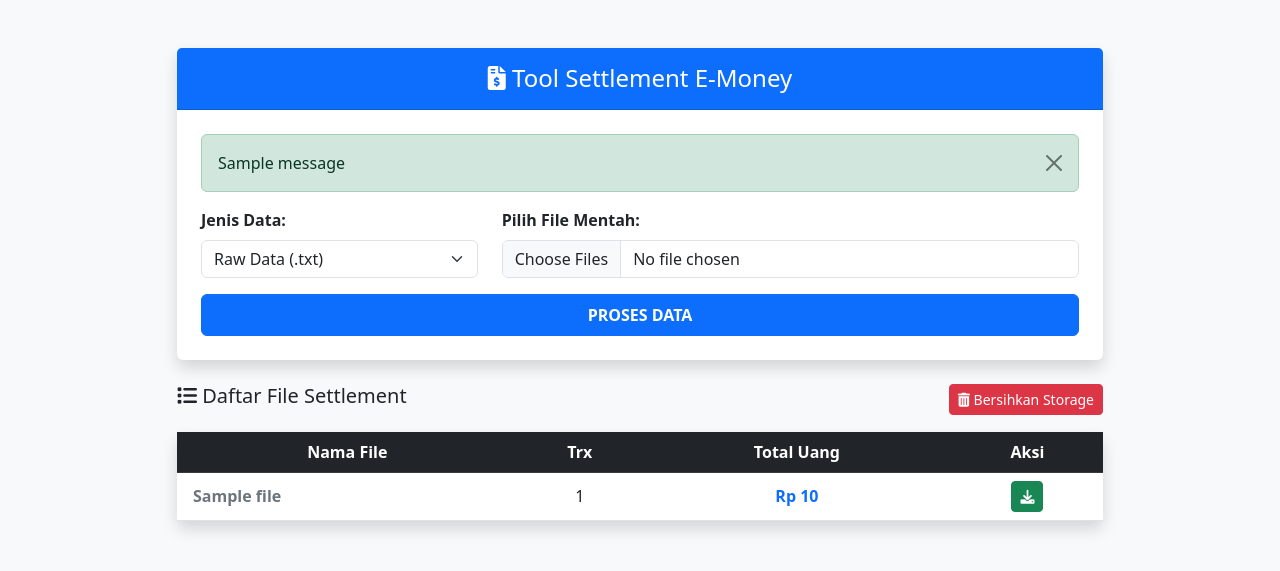
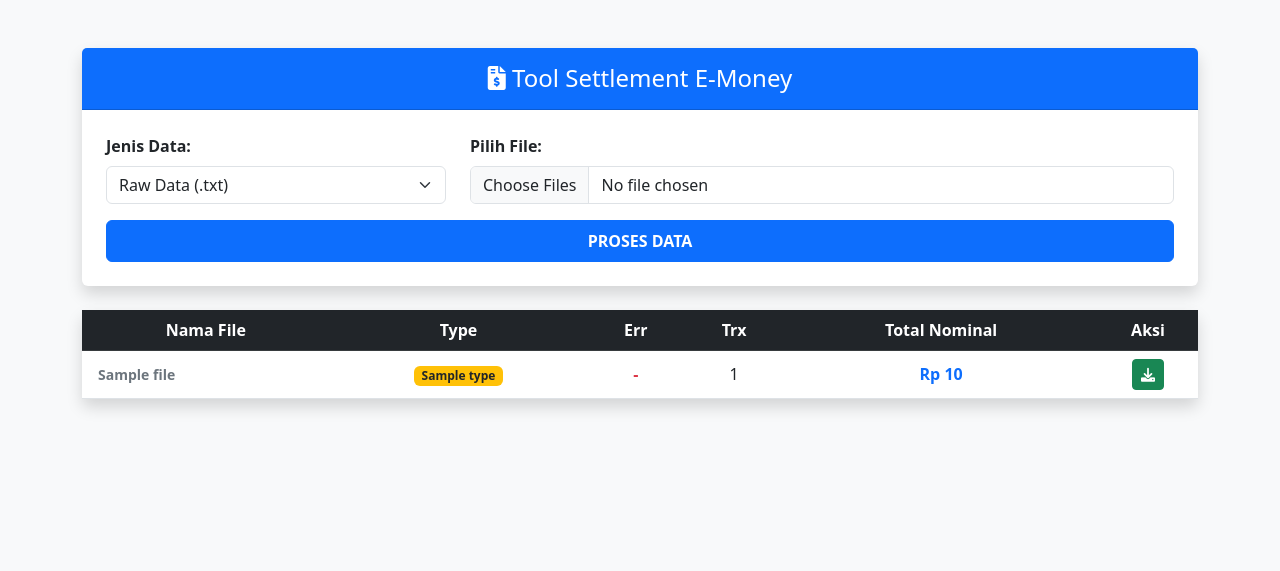
Before and after one commit to ilham113/E-Tool, a Flask app: template templates/index.html in a window 1280 px wide. Shown: the top 571 px of the page. Run offline with Flask 3, Linux system fonts and the light colour scheme; the template is opened without the code that fills it: most values are stand-ins (such as "Sample title", 1, 10 or a date in 2020); one stand-in notice (Sample message) is shown; parts of the project's set-up code (start-up, migrations or seed data) failed here and were passed over.

Commit message:
finalise

```diff
--- a/api/index.py
+++ b/api/index.py
@@ -18,7 +18,6 @@ OUTPUT_FOLDER = '/tmp/kirim'
 LOG_FOLDER = '/tmp/logs'
 
 def ensure_dirs():
-    """Memastikan direktori tersedia saat aplikasi dijalankan."""
     for folder in [UPLOAD_FOLDER, OUTPUT_FOLDER, LOG_FOLDER]:
         os.makedirs(folder, exist_ok=True)
 
@@ -28,9 +27,7 @@ app.config['OUTPUT_FOLDER'] = OUTPUT_FOLDER
 # 3. SETUP LOGGING
 os.makedirs(LOG_FOLDER, exist_ok=True)
 log_filename = os.path.join(LOG_FOLDER, "log_kartu.log")
-
 log_handler = TimedRotatingFileHandler(log_filename, when="midnight", interval=1, backupCount=30)
-log_handler.suffix = "%Y-%m-%d"
 log_handler.setFormatter(logging.Formatter('%(asctime)s - %(levelname)s - %(message)s'))
 
 logger = logging.getLogger("KartuLogger")
@@ -42,53 +39,44 @@ logger.addHandler(log_handler)
 # ---------------------------------------------------------
 def process_emoney_data(data_type='raw'):
     ensure_dirs()
-    df = pd.DataFrame(columns=['mid', 'tid', 'kode_bank', 'no_kartu', 'saldo', 'tarif', 'counter', 'trx_date', 'waktu_unik', 'respon'])
+    df = pd.DataFrame(columns=['mid', 'tid', 'kode_bank', 'no_kartu', 'saldo', 'tarif', 'counter', 'trx_date', 'waktu_unik', 'respon', 'error_code'])
 
     file_list = [f for f in os.listdir(app.config['UPLOAD_FOLDER']) if f.endswith(('.txt', '.NOK'))]
-    if not file_list:
-        return False
+    if not file_list: return False
 
     for nama_file in file_list:
         file_path = os.path.join(app.config['UPLOAD_FOLDER'], nama_file)
         try:
             with open(file_path, 'r', encoding='utf-8') as file:
                 lines = file.readlines()
-
-            for idx, line in enumerate(lines):
+            for line in lines:
                 line = line.strip()
                 if not line: continue
 
+                error_code = ""
                 if data_type == 'nok':
-                    # Logika khusus file .NOK: split spasi & bersihkan suffix '03'
+                    # Logika khusus file .NOK: split spasi, ambil kolom pertama, & error code di kolom terakhir
                     parts = line.split(" ")
                     hexdata = parts[0]
-                    if hexdata.endswith("03"):
-                        hexdata = hexdata[:-2]
+                    error_code = parts[-1] if len(parts) > 1 else ""
+                    if hexdata.endswith("03"): hexdata = hexdata[:-2] # Hapus suffix '03' Count mismatch
                 else:
                     hexdata = line
 
-                if len(hexdata) < 94:
-                    continue
+                if len(hexdata) < 94: continue
 
                 full_hex = '0200a900000000' + hexdata
                 try:
                     new_row = {
-                        'mid': full_hex[16:32],
-                        'tid': full_hex[32:40],
-                        'kode_bank': full_hex[14:16],
-                        'no_kartu': full_hex[54:70],
-                        'saldo': int(full_hex[78:86], 16),
-                        'tarif': int(full_hex[70:78], 16),
-                        'counter': int(full_hex[86:94], 16),
+                        'mid': full_hex[16:32], 'tid': full_hex[32:40], 'kode_bank': full_hex[14:16],
+                        'no_kartu': full_hex[54:70], 'saldo': int(full_hex[78:86], 16),
+                        'tarif': int(full_hex[70:78], 16), 'counter': int(full_hex[86:94], 16),
                         'trx_date': f"{full_hex[40:42]}-{full_hex[42:44]}-{full_hex[44:48]}",
-                        'waktu_unik': full_hex[40:54],
-                        'respon': full_hex,
+                        'waktu_unik': full_hex[40:54], 'respon': full_hex, 'error_code': error_code
                     }
                     df = pd.concat([df, pd.DataFrame([new_row])], ignore_index=True)
-                except Exception as e:
-                    logger.error(f"Error parsing hex: {e}")
-        except Exception as e:
-            logger.error(f"Error reading file: {e}")
+                except: continue
+        except: continue
 
     if df.empty: return False
 
@@ -96,21 +84,18 @@ def process_emoney_data(data_type='raw'):
     for tid in df['tid'].unique():
         subset = df[df['tid'] == tid].head(999)
         mid = subset.iloc[0]['mid']
+        # Simpan Error Code pertama (2 digit) jika tipe NOK
+        err = subset.iloc[0]['error_code'][:2] if data_type == 'nok' else ""
         nama_out = f"{wkt}{mid}{tid}01001.txt"
-        filepath = os.path.join(app.config['OUTPUT_FOLDER'], nama_out)
 
-        with open(filepath, "w") as f:
-            # Header: Count (3 digit) + Amount (10 digit)
-            f.write(f"{len(subset):03d}{subset['tarif'].sum():010d}\n")
+        with open(os.path.join(app.config['OUTPUT_FOLDER'], nama_out), "w") as f:
+            # Header: Count(3) + Amount(10) + Type(3) + Err(2)
+            type_label = "RAW" if data_type == 'raw' else "NOK"
+            f.write(f"{len(subset):03d}{subset['tarif'].sum():010d}{type_label}{err}\n")
             for _, row in subset.iterrows():
                 f.write(row['respon'][14:] + "\n")
-
-        logger.info(f"SUCCESS | Created: {nama_out}")
     return True
 
-# ---------------------------------------------------------
-# ROUTES
-# ---------------------------------------------------------
 @app.route('/')
 def index():
     ensure_dirs()
@@ -118,16 +103,18 @@ def index():
     if os.path.exists(app.config['OUTPUT_FOLDER']):
         file_list = sorted([f for f in os.listdir(app.config['OUTPUT_FOLDER']) if f.endswith('.txt')], reverse=True)
         for filename in file_list:
-            filepath = os.path.join(app.config['OUTPUT_FOLDER'], filename)
             try:
-                with open(filepath, 'r') as f:
+                with open(os.path.join(app.config['OUTPUT_FOLDER'], filename), 'r') as f:
                     header = f.readline().strip()
-                    # Ambil Count dan Amount dari header
-                    count = int(header[:3])
-                    amount = int(header[3:])
-                files_data.append({'name': filename, 'count': count, 'amount': amount})
-            except:
-                continue
+                    # Ekstraksi data dari header custom
+                    files_data.append({
+                        'name': filename,
+                        'count': int(header[:3]),
+                        'amount': int(header[3:13]),
+                        'type': header[13:16],
+                        'error': header[16:18] if len(header) > 16 else ""
+                    })
+            except: continue
     return render_template('index.html', files=files_data)
 
 @app.route('/upload', methods=['POST'])
@@ -136,13 +123,10 @@ def upload_file():
     data_type = request.form.get('data_type', 'raw')
     files = request.files.getlist('files')
     for file in files:
-        if file.filename:
-            file.save(os.path.join(app.config['UPLOAD_FOLDER'], file.filename))
+        if file.filename: file.save(os.path.join(app.config['UPLOAD_FOLDER'], file.filename))
 
     if process_emoney_data(data_type):
         flash(f'Berhasil memproses sebagai {data_type.upper()}', 'success')
-    else:
-        flash('Gagal memproses file.', 'warning')
     return redirect(url_for('index'))
 
 @app.route('/download/<filename>')
@@ -153,9 +137,5 @@ def download_file(filename):
 def clear_all():
     ensure_dirs()
     for folder in [app.config['UPLOAD_FOLDER'], app.config['OUTPUT_FOLDER']]:
-        for f in os.listdir(folder):
-            os.remove(os.path.join(folder, f))
-    flash('Storage dibersihkan!', 'success')
+        for f in os.listdir(folder): os.remove(os.path.join(folder, f))
     return redirect(url_for('index'))
-
-app.debug = False
--- a/templates/index.html
+++ b/templates/index.html
@@ -8,26 +8,12 @@
     <link rel="stylesheet" href="https://cdnjs.cloudflare.com/ajax/libs/font-awesome/6.0.0/css/all.min.css">
 </head>
 <body class="bg-light">
-
 <div class="container py-5">
-    <div class="row justify-content-center">
-        <div class="col-md-10">
     <div class="card shadow border-0 mb-4">
         <div class="card-header bg-primary text-white p-3 text-center">
             <h4 class="mb-0"><i class="fas fa-file-invoice-dollar"></i> Tool Settlement E-Money</h4>
         </div>
         <div class="card-body p-4">
-                    {% with messages = get_flashed_messages(with_categories=true) %}
-                        {% if messages %}
-                            {% for category, message in messages %}
-                                <div class="alert alert-{{ category }} alert-dismissible fade show" role="alert">
-                                    {{ message }}
-                                    <button type="button" class="btn-close" data-bs-dismiss="alert"></button>
-                                </div>
-                            {% endfor %}
-                        {% endif %}
-                    {% endwith %}
-
             <form action="/upload" method="post" enctype="multipart/form-data">
                 <div class="row mb-3">
                     <div class="col-md-4">
@@ -38,7 +24,7 @@
                         </select>
                     </div>
                     <div class="col-md-8">
-                                <label class="form-label fw-bold">Pilih File Mentah:</label>
+                        <label class="form-label fw-bold">Pilih File:</label>
                         <input type="file" name="files" class="form-control" multiple required>
                     </div>
                 </div>
@@ -47,43 +33,34 @@
         </div>
     </div>
 
-            <div class="d-flex justify-content-between align-items-center mb-3">
-                <h5><i class="fas fa-list"></i> Daftar File Settlement</h5>
-                <form action="/clear-all" method="post" onsubmit="return confirm('Hapus SEMUA data?')">
-                    <button type="submit" class="btn btn-danger btn-sm">
-                        <i class="fas fa-trash-alt"></i> Bersihkan Storage
-                    </button>
-                </form>
-            </div>
-
     <div class="card shadow border-0">
         <div class="table-responsive">
             <table class="table table-hover mb-0">
                 <thead class="table-dark text-center">
                     <tr>
                         <th>Nama File</th>
+                        <th>Type</th>
+                        <th>Err</th>
                         <th>Trx</th>
-                                <th>Total Uang</th>
-                                <th>Aksi</th>
+                        <th>Total Nominal</th>
+                        <th width="100px">Aksi</th>
                     </tr>
                 </thead>
                 <tbody>
                     {% for file in files %}
                     <tr>
-                                <td class="align-middle fw-bold text-secondary ps-3">{{ file.name }}</td>
+                        <td class="align-middle fw-bold text-secondary ps-3 small">{{ file.name }}</td>
+                        <td class="text-center align-middle">
+                            <span class="badge {{ 'bg-info' if file.type == 'RAW' else 'bg-warning text-dark' }}">{{ file.type }}</span>
+                        </td>
+                        <td class="text-center align-middle text-danger fw-bold">{{ file.error if file.type == 'NOK' else '-' }}</td>
                         <td class="text-center align-middle">{{ file.count }}</td>
-                                <td class="text-center align-middle text-primary fw-bold">
-                                    Rp {{ "{:,.0f}".format(file.amount).replace(',', '.') }}
-                                </td>
+                        <td class="text-center align-middle text-primary fw-bold">Rp {{ "{:,.0f}".format(file.amount).replace(',', '.') }}</td>
                         <td class="text-center align-middle">
-                                    <a href="/download/{{ file.name }}" class="btn btn-success btn-sm">
+                            <a href="/download/{{ file.name }}" class="btn btn-success btn-sm" download="{{ file.name }}">
                                 <i class="fas fa-download"></i>
                             </a>
                         </td>
-                            </tr>
-                            {% else %}
-                            <tr>
-                                <td colspan="4" class="text-center py-4 text-muted italic">Belum ada file settlement yang diproses.</td>
                     </tr>
                     {% endfor %}
                 </tbody>
@@ -91,9 +68,5 @@
         </div>
     </div>
 </div>
-    </div>
-</div>
-
-<script src="https://cdn.jsdelivr.net/npm/bootstrap@5.3.0/dist/js/bootstrap.bundle.min.js"></script>
 </body>
 </html>
```
Lines whose indentation alone changed are shown as unchanged.
